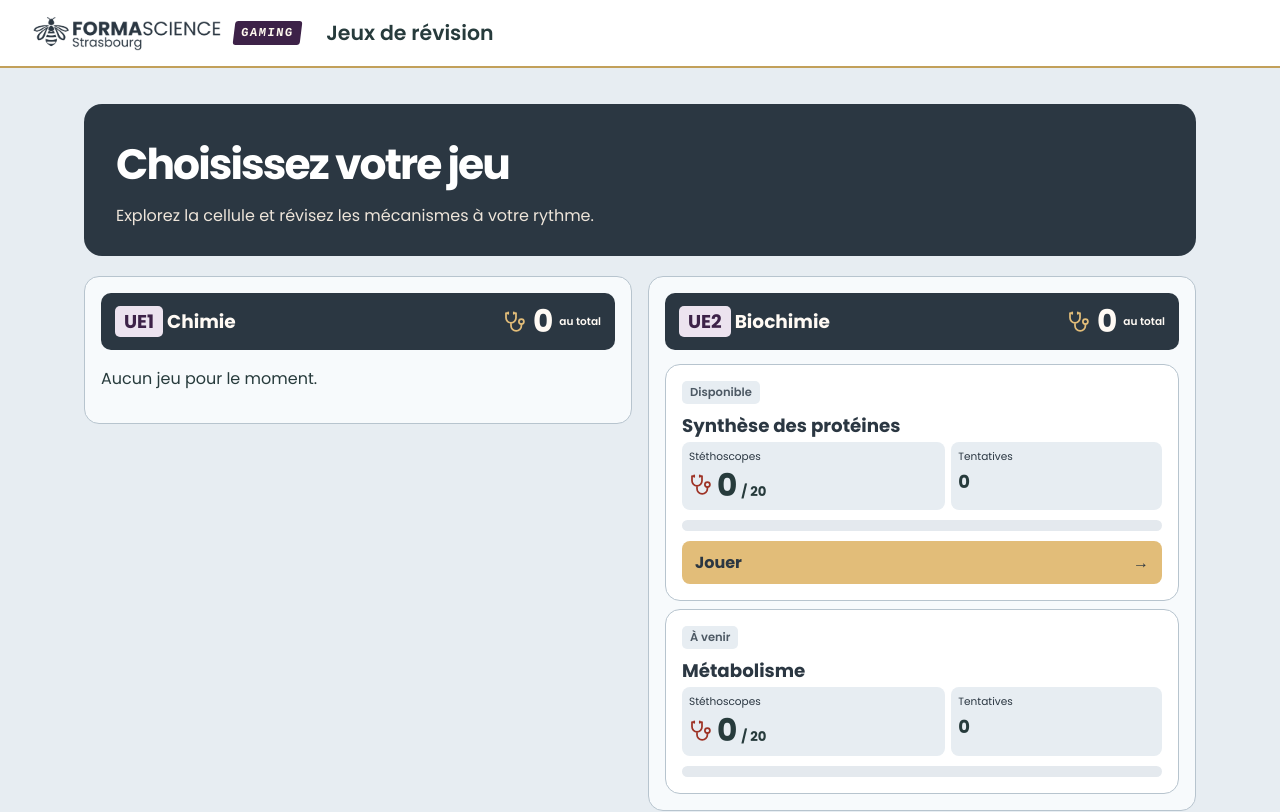
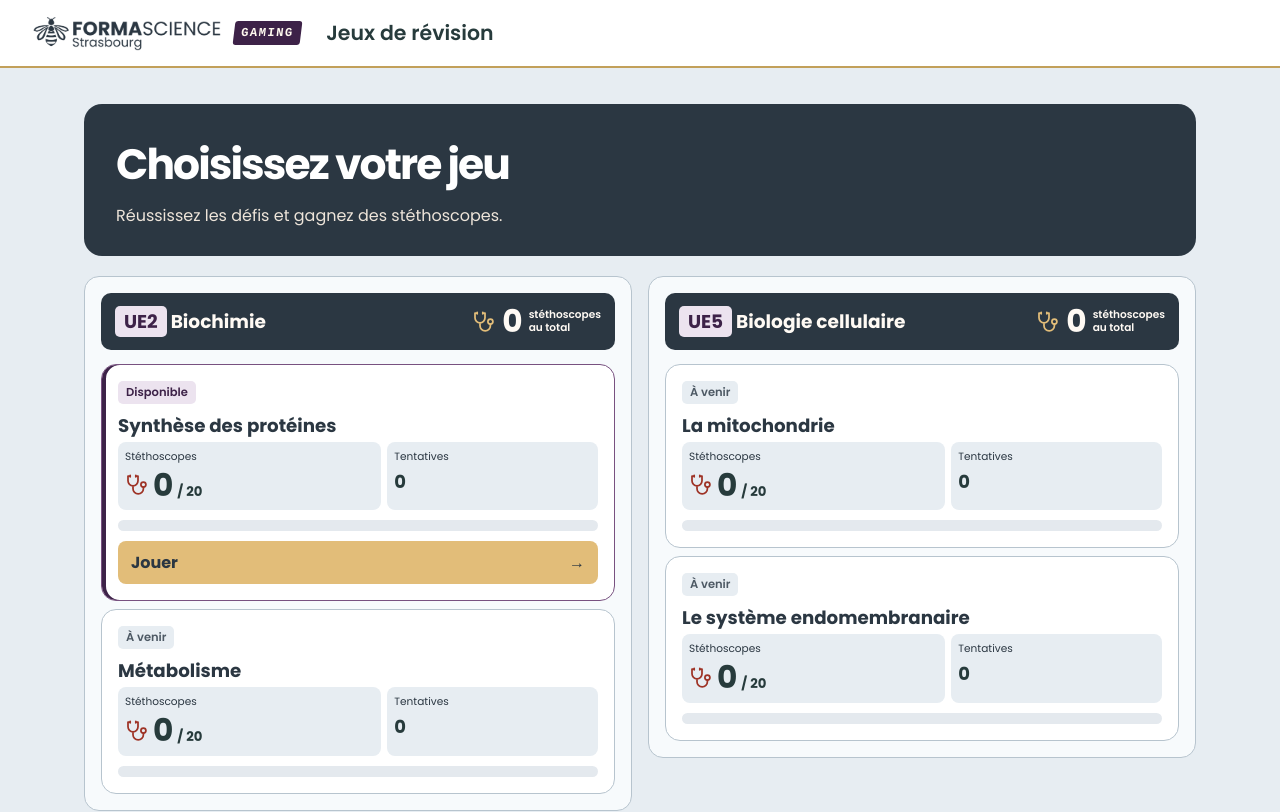
Before and after one commit to formascience-code/gaming, a Next.js app: page / in a window 1280 px wide. Shown: the top 812 px of the page. Built offline with nearby package versions, Linux system fonts and the light colour scheme.

Commit message:
Mettre en avant les jeux et récompenses des UE2 et UE5

```diff
--- a/app/page.tsx
+++ b/app/page.tsx
@@ -7,9 +7,7 @@ import { loadProgress, questions, Stethoscope } from './quiz';
 import styles from './games.module.css';
 
 const units = [
-  { id: 'UE1', title: 'Chimie' },
   { id: 'UE2', title: 'Biochimie' },
-  { id: 'UE4', title: 'Anatomie' },
   { id: 'UE5', title: 'Biologie cellulaire' },
 ] as const;
 
@@ -41,7 +39,7 @@ export default function GamingHome() {
     <main className={styles.library}>
       <section className={styles.intro} aria-labelledby="library-title">
         <h2 id="library-title">Choisissez votre jeu</h2>
-        <p>Explorez la cellule et révisez les mécanismes à votre rythme.</p>
+        <p>Réussissez les défis et gagnez des stéthoscopes.</p>
       </section>
       <div className={styles.units}>
         {units.map(unit => {
@@ -50,17 +48,16 @@ export default function GamingHome() {
           return <section key={unit.id} className={styles.unitBox} aria-labelledby={`unit-${unit.id}`}>
             <header className={styles.unitHeader}>
               <h3 id={`unit-${unit.id}`}><span className={styles.unit}>{unit.id}</span> {unit.title}</h3>
-              <span className={styles.unitTotal}><Stethoscope size={24}/> <strong>{total}</strong> <span>au total</span></span>
+              <span className={styles.unitTotal}><Stethoscope size={24}/> <strong>{total}</strong> <span>stéthoscopes<br/>au total</span></span>
             </header>
-            {unitGames.length === 0 ? <p className={styles.empty}>Aucun jeu pour le moment.</p> :
-              <ul className={styles.cards}>
+            <ul className={styles.cards}>
                 {unitGames.map(game => {
                   const available = 'href' in game;
                   const maximum = available ? questions.length : 20;
                   const score = available ? stats?.score ?? 0 : 0;
-                  return <li key={game.title} className={styles.card}>
+                  return <li key={game.title} className={available ? `${styles.card} ${styles.activeCard}` : styles.card}>
                     <div className={styles.content}>
-                      <span className={styles.labels}>{available ? 'Disponible' : 'À venir'}</span>
+                      <span className={available ? `${styles.labels} ${styles.available}` : styles.labels}>{available ? 'Disponible' : 'À venir'}</span>
                       <h4>{game.title}</h4>
                       <dl className={styles.stats}>
                         <div><dt>Stéthoscopes</dt><dd><Stethoscope size={24}/><strong>{score}</strong><span> / {maximum}</span></dd></div>
@@ -71,7 +68,7 @@ export default function GamingHome() {
                     </div>
                   </li>;
                 })}
-              </ul>}
+              </ul>
           </section>;
         })}
       </div>
```
